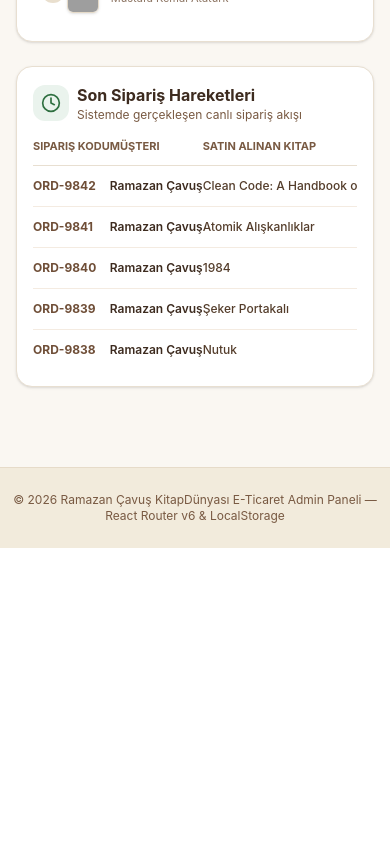
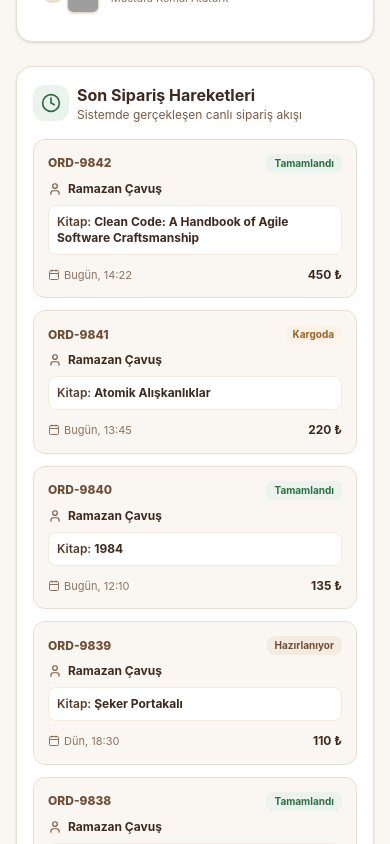
Before and after one commit to ramazaN1177/softwarepersona-ecommerce-web, a React (Vite) app: page / in a window 390 px wide. Shown: the part 2160-3004 px from the top of the page. Before the commit the page ends 2708 px from the top, so only its background shows below. Built offline with nearby package versions, Linux system fonts and the light colour scheme; grey boxes are pictures that could not be loaded.

Commit message:
Add responsive Mobile Order Cards for Recent Orders section in Dashboard

```diff
--- a/src/pages/DashboardPage.tsx
+++ b/src/pages/DashboardPage.tsx
@@ -9,7 +9,9 @@ import {
   Clock,
   PieChart as PieChartIcon,
   BookOpen,
-  Plus
+  Plus,
+  User,
+  Calendar
 } from 'lucide-react';
 import { useBookContext } from '../context/BookContext';
 import { Link, useNavigate } from 'react-router-dom';
@@ -239,7 +241,7 @@ export const DashboardPage: React.FC = () => {
 
       </div>
 
-      {/* En Çok Satan Kitaplar Leaderboard (MOBİL UYUMLU KAYDIRMA TABLOSU) */}
+      {/* En Çok Satan Kitaplar Leaderboard */}
       <div className="bg-white p-4 sm:p-6 rounded-2xl border border-[#e8dfd1] shadow-sm">
         <div className="flex items-center justify-between mb-6">
           <div className="flex items-center space-x-2">
@@ -256,7 +258,6 @@ export const DashboardPage: React.FC = () => {
           </Link>
         </div>
 
-        {/* Taşmayı Önleyen Yatay Kaydırma Paneli */}
         <div className="overflow-x-auto">
           <table className="w-full text-left text-xs min-w-[640px]">
             <thead>
@@ -324,7 +325,7 @@ export const DashboardPage: React.FC = () => {
         </div>
       </div>
 
-      {/* Son Sipariş Hareketleri (MOBİL UYUMLU KAYDIRMA TABLOSU) */}
+      {/* Son Sipariş Hareketleri (100% MOBİL UYUMLU DUAL LAYOUT) */}
       <div className="bg-white p-4 sm:p-6 rounded-2xl border border-[#e8dfd1] shadow-sm">
         <div className="flex items-center justify-between mb-4">
           <div className="flex items-center space-x-2">
@@ -338,7 +339,42 @@ export const DashboardPage: React.FC = () => {
           </div>
         </div>
 
-        <div className="overflow-x-auto">
+        {/* MOBİL GÖRÜNÜM KARTLARI (Telefon Ekranları İçin Özel Kart Tasarımı) */}
+        <div className="block sm:hidden space-y-3">
+          {recentOrders.map((order) => (
+            <div key={order.id} className="p-3.5 bg-[#faf7f2] rounded-xl border border-[#e8dfd1] space-y-2">
+              <div className="flex items-center justify-between">
+                <span className="font-extrabold text-[#6f4e37] text-xs">{order.id}</span>
+                <span className={`px-2 py-0.5 rounded-lg text-[10px] font-bold ${
+                  order.status === 'Tamamlandı' ? 'bg-[#eaf3ed] text-[#2e6f40]' :
+                  order.status === 'Kargoda' ? 'bg-[#fdf3e7] text-[#9c5f25]' : 'bg-[#f4ebe1] text-[#6f4e37]'
+                }`}>
+                  {order.status}
+                </span>
+              </div>
+
+              <div className="text-xs font-bold text-[#3d2b1f] flex items-center space-x-1.5">
+                <User className="h-3.5 w-3.5 text-[#785942]" />
+                <span>{order.customer}</span>
+              </div>
+
+              <div className="text-xs text-[#543d2b] font-semibold bg-white p-2 rounded-lg border border-[#f2ebdc]">
+                Kitap: <span className="font-bold text-[#3d2b1f]">{order.book}</span>
+              </div>
+
+              <div className="flex items-center justify-between pt-1 text-[11px] text-[#8c7462]">
+                <div className="flex items-center space-x-1">
+                  <Calendar className="h-3 w-3" />
+                  <span>{order.date}</span>
+                </div>
+                <span className="font-bold text-[#3d2b1f] text-xs">{order.amount} ₺</span>
+              </div>
+            </div>
+          ))}
+        </div>
+
+        {/* MASAÜSTÜ VE TABLET GÖRÜNÜM TABLOSU */}
+        <div className="hidden sm:block overflow-x-auto">
           <table className="w-full text-left text-xs min-w-[580px]">
             <thead>
               <tr className="border-b border-[#e8dfd1] text-[#785942] uppercase font-bold text-[11px] whitespace-nowrap">
@@ -371,6 +407,7 @@ export const DashboardPage: React.FC = () => {
             </tbody>
           </table>
         </div>
+
       </div>
 
     </div>
```
